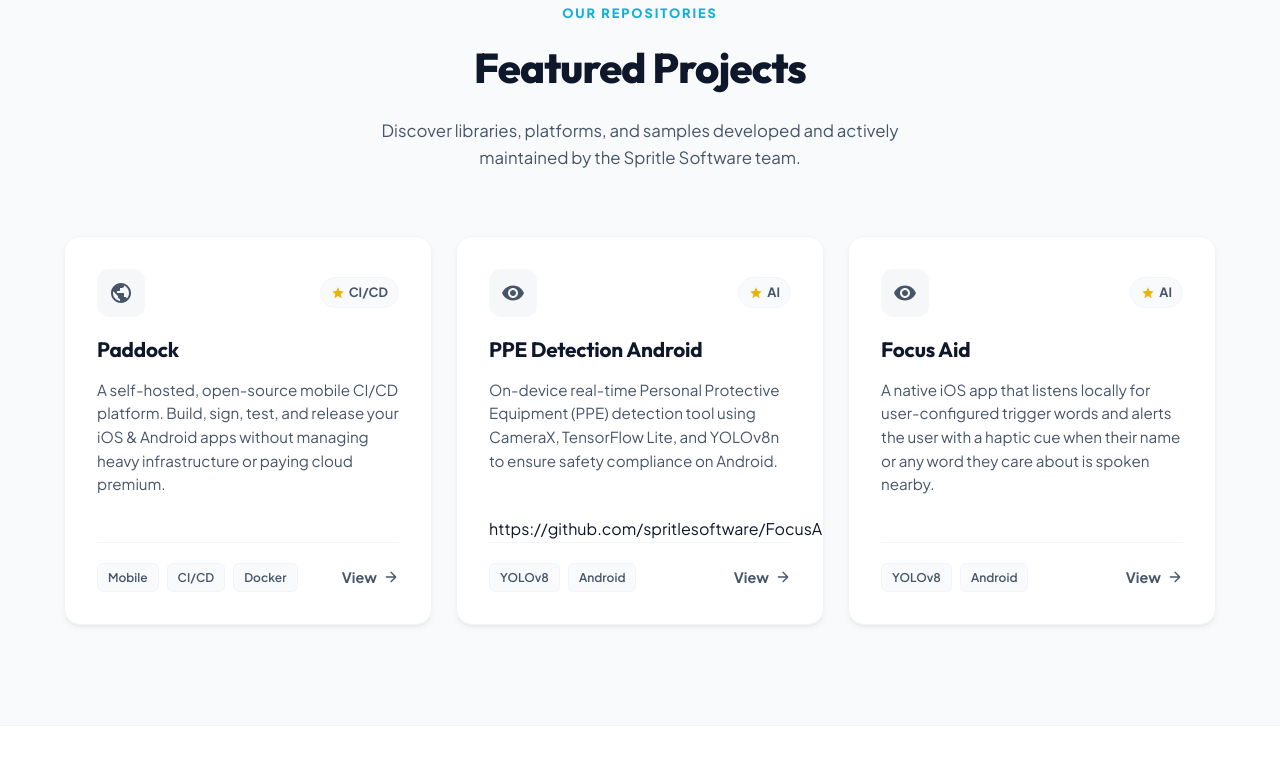
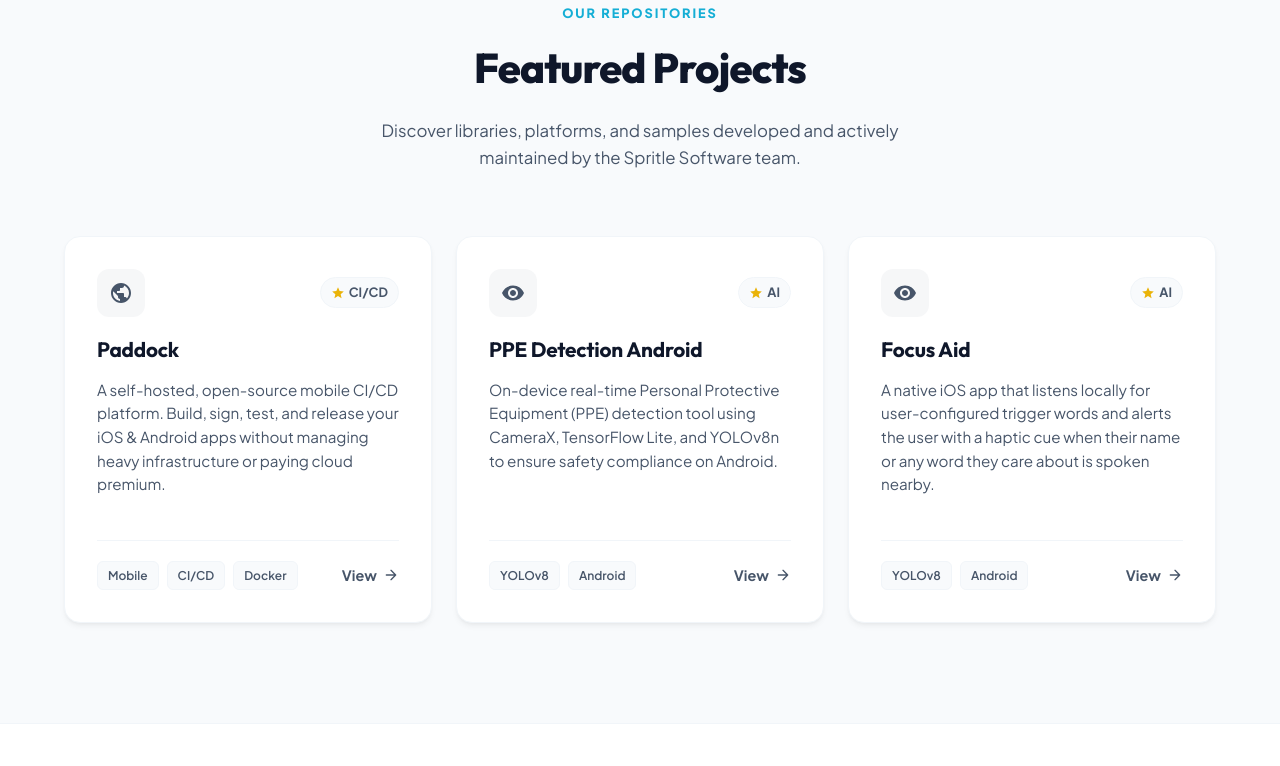
Before and after one commit to spritlesoftware/spritlesoftware.github.io, a plain HTML site: page index.html in a window 1280 px wide. Shown: the part 627-1393 px from the top of the page. Drawn offline with Linux system fonts and the light colour scheme.

Commit message:
Update index.html

```diff
--- a/index.html
+++ b/index.html
@@ -747,7 +747,6 @@
               YOLOv8n to ensure safety compliance on Android.
             </p>
           </div>
-          https://github.com/spritlesoftware/FocusAid
           <div class="card-footer">
             <div class="tech-tags">
               <span class="tech-tag">YOLOv8</span>
```
